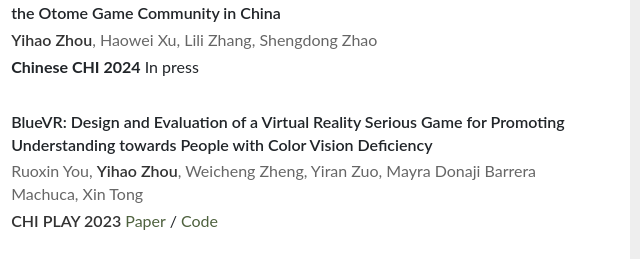
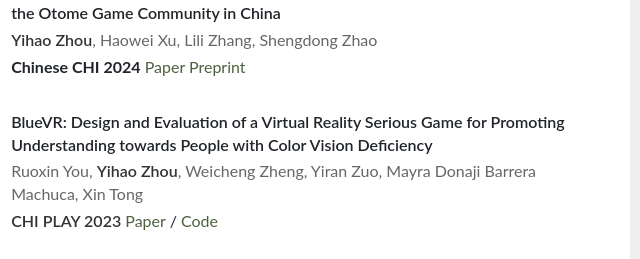
Before and after one commit to Farewell2000/farewell2000.github.io, a plain HTML site: page index.html in a window 1280 px wide. Shown: the part 555-814 px from the top of the page, 315-955 px from the left. Drawn offline with nearby package versions, Linux system fonts and the light colour scheme; a script that the page names is missing.

Commit message:
update paper link

```diff
--- a/index.html
+++ b/index.html
@@ -177,7 +177,7 @@
                                 </h6>
                                 <p class="info">
                                     <b>Chinese CHI 2024</b>
-                                    <a>In press</a>
+                                    <a href="https://arxiv.org/abs/2412.00630">Paper Preprint</a>
                                 </p>
                             </div>
                         </div>
```
